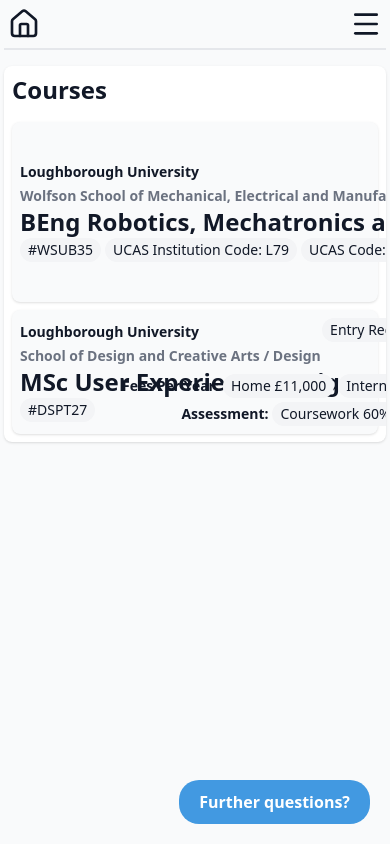
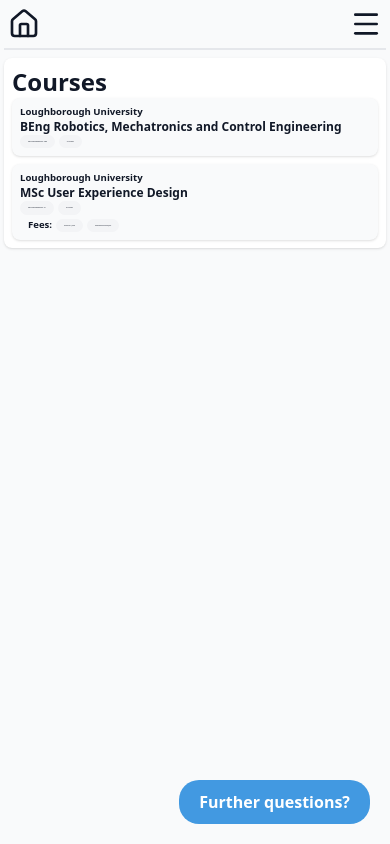
Before and after one commit to AlessioGrespi/universityDB, a SvelteKit app: page /courses in a window 390 px wide. Built offline with nearby package versions, Linux system fonts and the light colour scheme.

Commit message:
mobile index pages

```diff
--- a/src/app.css
+++ b/src/app.css
@@ -38,6 +38,11 @@
   line-height: 0.8rem;
 }
 
+.text-xxxxs {
+  font-size: 0.1rem;
+  line-height: 0.6rem;
+}
+
 
 .pill {
   @apply text-xxxs sm:text-base rounded-full bg-gray-100 px-1 py-0.5 sm:px-2 sm:py-0.5;
@@ -61,7 +66,7 @@
 }
 
 .card h1 {
-  @apply text-2xl sm:text-4xl font-semibold pb-4;
+  @apply text-2xl sm:text-4xl font-semibold sm:pb-4;
 }
 
 .card h2{
@@ -73,7 +78,7 @@
 }
 
 .card h4 {
-  @apply text-center text-xxs sm:text-xl font-medium;
+  @apply text-center text-xxs sm:text-xl font-medium text-nowrap;
 }
 
 .card table {
@@ -107,7 +112,7 @@
 }
 
 .card .subcard h4 {
-  @apply text-xs sm:text-sm;
+  @apply text-xxxxs sm:text-sm text-nowrap whitespace-nowrap;
 }
 
 .card .subcard .index {
@@ -115,15 +120,15 @@
 }
 
 .card .subcard .index h2 {
-  @apply text-2xl text-nowrap -mb-0;
+  @apply text-xs sm:text-2xl text-nowrap -mb-0 text-left;
   }
 
 .card .subcard .index h3 {
-@apply text-sm text-nowrap;
+@apply text-xxxs sm:text-sm text-nowrap text-left ;
 }
 
 .card .subcard .index h4 {
-  @apply rounded-full px-2 py-0.5 text-sm bg-gray-100 flex flex-nowrap place-items-center text-nowrap;
+  @apply rounded-full px-2 py-0.5 text-xxxxs sm:text-sm bg-gray-100 flex flex-nowrap place-items-center text-nowrap;
 }
 /*
 .subcard th  {
--- a/src/routes/courses/+page.svelte
+++ b/src/routes/courses/+page.svelte
@@ -17,38 +17,38 @@
 	];
 </script>
 
-<div class="card mt-4 px-1 py-4">
+<div class="card sm:mt-4 px-1 py-4">
 	<h1>Courses</h1>
 	<div class="flex w-full flex-col gap-2">
         <a href='/courses/robotics'>
-		<div class="subcard flex justify-between place-items-center">
+		<div class="subcard sm:flex sm:justify-between sm:place-items-center">
 			<div class="index">
-                <div class='flex gap-1 flex-wrap place-items-center'>
+                <div class='sm:flex gap-1 flex-wrap place-items-center'>
                     <h3 class=''>Loughborough University</h3>
-                    <h3 class='text-gray-500'>Wolfson School of Mechanical, Electrical and Manufacturing Engineering</h3>
+                    <h3 class='text-gray-500 hidden sm:inline'>Wolfson School of Mechanical, Electrical and Manufacturing Engineering</h3>
                 </div>
-				<h2 class='text-nowrap'>BEng Robotics, Mechatronics and Control Engineering</h2>
-				<div class="flex gap-1">
+				<h2 class=''>BEng Robotics, Mechatronics and Control Engineering</h2>
+				<div class="hidden sm:inline-flex  flex-wrap gap-1">
                     <h4 class="">#WSUB35</h4>
                     <h4 class=''>UCAS Institution Code: L79</h4>
 					<h4 class="">UCAS Code: H402, H403</h4>
 				</div>
 			</div>
-            <div class='index flex flex-col gap-1 max-w-[40%]'>
-                <div class='flex flex-wrap text-nowrap place-items-center justify-end w-full gap-1'>
+            <div class='index flex sm:flex-col gap-1 sm:max-w-[40%]'>
+                <div class='flex flex-wrap  place-items-center sm:justify-end w-full gap-1'>
                     <h4 class=''>Entry Requirements: ABB</h4>
                     <h4>25 Places</h4>
                 </div>
-                <div class='flex flex-wrap text-nowrap place-items-center justify-end w-full gap-1'>
+                <div class='hidden sm:inline-flex flex-wrap  place-items-center sm:justify-end w-full gap-1'>
                     <h4>Placement Year</h4>
                     <h4>Study Abroad</h4>
                 </div>
-                <div class='flex place-items-center justify-end w-full gap-1'>
+                <div class='hidden sm:inline-flex place-items-center sm:justify-end w-full gap-1'>
                     <h3 class='text-sm'>Fees Per Year: </h3>
                     <h4 class=''>Home £9,250</h4>
                     <h4 class=''>International £27,000</h4>
                 </div>
-                <div class='flex place-items-center justify-end w-full gap-1'>
+                <div class='hidden sm:inline-flex flex-wrap place-items-center sm:justify-end w-full gap-1'>
                     <h3 class='text-sm'>Assessment: </h3>
                     <h4 class=''>Exam 80%</h4>
                     <h4 class=''>Coursework 10%</h4>
@@ -57,21 +57,21 @@
             </div>
         </a>
         <a href='courses/robotics'>
-        <div class="subcard flex justify-between place-items-center">
+        <div class="subcard sm:flex sm:justify-between sm:place-items-center">
 			<div class="index">
                 <div class='flex gap-1 flex-wrap place-items-center'>
                     <h3 class=''>Loughborough University</h3>
-                    <h3 class='text-gray-500'>School of Design and Creative Arts / Design</h3>
+                    <h3 class='hidden sm:inline text-gray-500'>School of Design and Creative Arts / Design</h3>
                 </div>
 				<h2 class='text-nowrap'>MSc User Experience Design</h2>
-				<div class="flex gap-1">
+				<div class="hidden sm:inline-flex gap-1">
                     <h4 class="">#DSPT27</h4>
                     <!-- <h4 class=''>UCAS Institution Code: L79</h4> -->
 					<!-- <h4 class="">UCAS Code: H402, H403</h4> -->
 				</div>
 			</div>
-            <div class='index flex flex-col gap-1 max-w-[40%]'>
-                <div class='flex flex-wrap text-nowrap place-items-center justify-end w-full gap-1'>
+            <div class='index flex sm:flex-col gap-1 sm:max-w-[40%]'>
+                <div class='flex flex-wrap  place-items-center sm:justify-end w-full gap-1'>
                     <h4 class=''>Entry Requirements: 2:1</h4>
                     <h4>25 Places</h4>
                 </div>
@@ -79,12 +79,12 @@
                     <h4>Placement Year</h4>
                     <h4>Study Abroad</h4>
                 </div> -->
-                <div class='flex place-items-center justify-end w-full gap-1'>
-                    <h3 class='text-sm'>Fees Per Year: </h3>
+                <div class='flex place-items-center sm:justify-end w-full gap-1'>
+                    <h3 class='pl-2 sm:pl-0 text-sm'>Fees: </h3>
                     <h4 class=''>Home £11,000</h4>
                     <h4 class=''>International £29,000</h4>
                 </div>
-                <div class='flex place-items-center justify-end w-full gap-1'>
+                <div class='hidden sm:inline-flex place-items-center justify-end w-full gap-1'>
                     <h3 class='text-sm'>Assessment: </h3>
                     <!-- <h4 class=''>Exam 80%</h4> -->
                     <h4 class=''>Coursework 60%</h4>
--- a/src/routes/lecturers/+page.svelte
+++ b/src/routes/lecturers/+page.svelte
@@ -15,18 +15,18 @@
 </script>
 
 
-<div class="card mt-4 px-1 py-4">
+<div class="card sm:mt-4 px-1 py-4">
 	<h1>Lecturers</h1>
 	<div class="flex w-full flex-col gap-2">
         <a href='/lecturers/robotics'>
 		<div class="subcard flex justify-between place-items-center">
 			<div class="index">
                 <div class='flex gap-1 flex-wrap place-items-center'>
-                    <h3 class=''>Loughborough University</h3>
+                    <h3 class='hidden sm:inline'>Loughborough University</h3>
                     <h3 class='text-gray-500'>Wolfson School of Mechanical, Electrical and Manufacturing Engineering</h3>
                 </div>
 				<h2 class='text-nowrap'>Dr Pete Hubbard</h2>
-				<div class="flex gap-1">
+				<div class="flex flex-wrap gap-1">
                     <!-- <h4 class="">#WSUB35</h4> -->
                     <!-- <h4 class=''>20 Credits | 10 ECTS</h4> -->
                     <!-- <h4 class=''>80% Exam | 20% Coursework</h4> -->
@@ -41,11 +41,11 @@
         <div class="subcard flex justify-between place-items-center">
 			<div class="index">
                 <div class='flex gap-1 flex-wrap place-items-center'>
-                    <h3 class=''>Loughborough University</h3>
+                    <h3 class='hidden sm:inline'>Loughborough University</h3>
                     <h3 class='text-gray-500'>School of Business and Economics</h3>
                 </div>
 				<h2 class='text-nowrap'>Dr Amanda Berry</h2>
-				<div class="flex gap-1">
+				<div class="flex flex-wrap gap-1">
                     <h4 class="">Year in Enterprise Programme Director</h4>
                     <h4 class=''>LEN Director</h4>
 				</div>
--- a/src/routes/modules/+page.svelte
+++ b/src/routes/modules/+page.svelte
@@ -22,11 +22,11 @@
 		<div class="subcard flex justify-between place-items-center">
 			<div class="index">
                 <div class='flex gap-1 flex-wrap place-items-center'>
-                    <h3 class=''>Loughborough University</h3>
+                    <h3 class='hidden sm:inline'>Loughborough University</h3>
                     <h3 class='text-gray-500'>Wolfson School of Mechanical, Electrical and Manufacturing Engineering</h3>
                 </div>
 				<h2 class='text-nowrap'>Control Systems Design</h2>
-				<div class="flex gap-1">
+				<div class="flex flex-wrap gap-1">
                     <h4 class="">#WSUB35</h4>
                     <h4 class=''>20 Credits | 10 ECTS</h4>
                     <h4 class=''>80% Exam | 20% Coursework</h4>
@@ -39,11 +39,11 @@
         <div class="subcard flex justify-between place-items-center">
 			<div class="index">
                 <div class='flex gap-1 flex-wrap place-items-center'>
-                    <h3 class=''>Loughborough University</h3>
+                    <h3 class='hidden sm:inline'>Loughborough University</h3>
                     <h3 class='text-gray-500'>School of Design and Creative Arts / Design</h3>
                 </div>
 				<h2 class='text-nowrap'>Writing for Practice</h2>
-				<div class="flex gap-1">
+				<div class="flex flex-wrap gap-1">
                     <h4 class="">#24ACA113</h4>
                     <h4 class=''>10 Credits | 5 ETCS</h4>
                     <h4 class=''>100% Coursework</h4>
```
